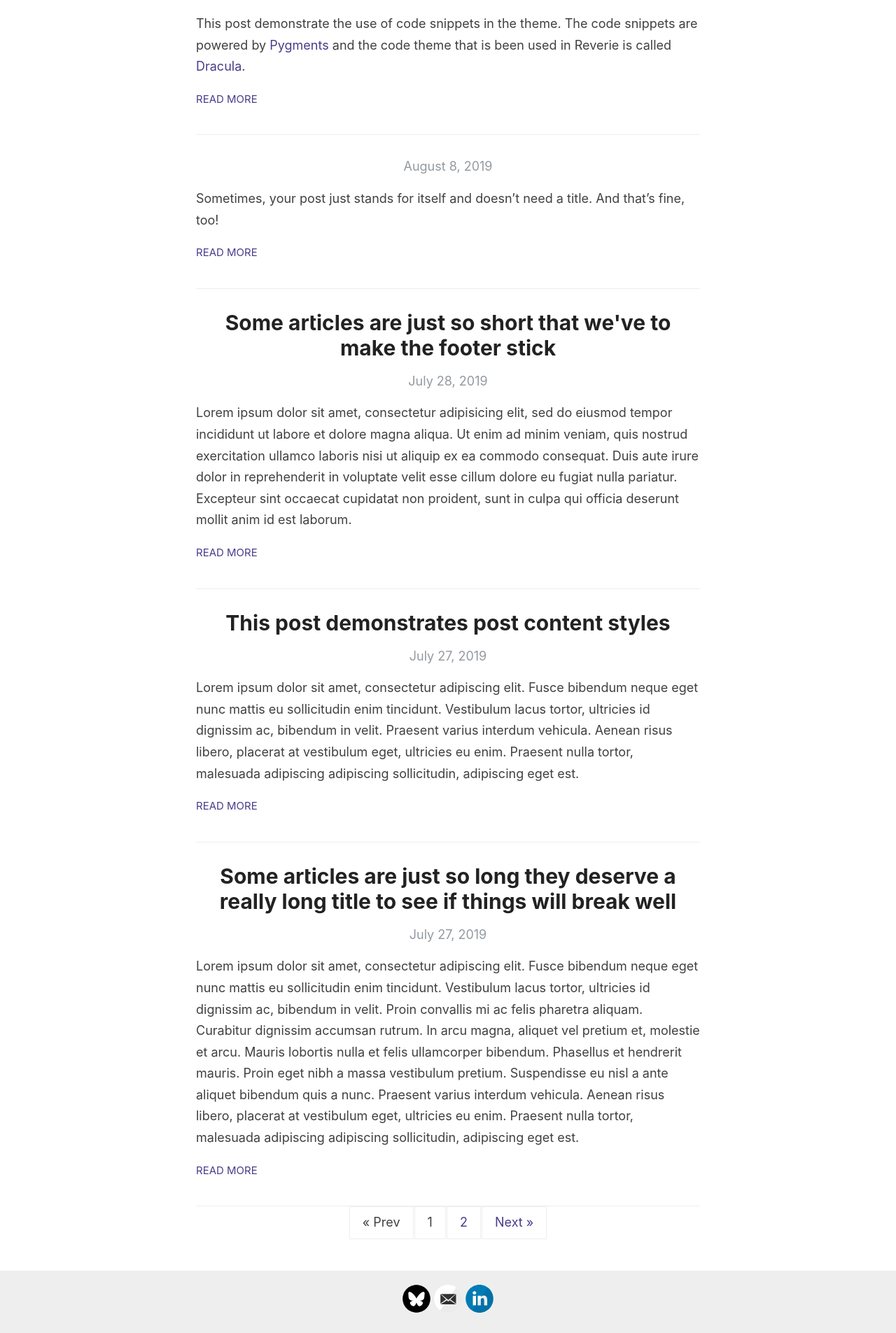
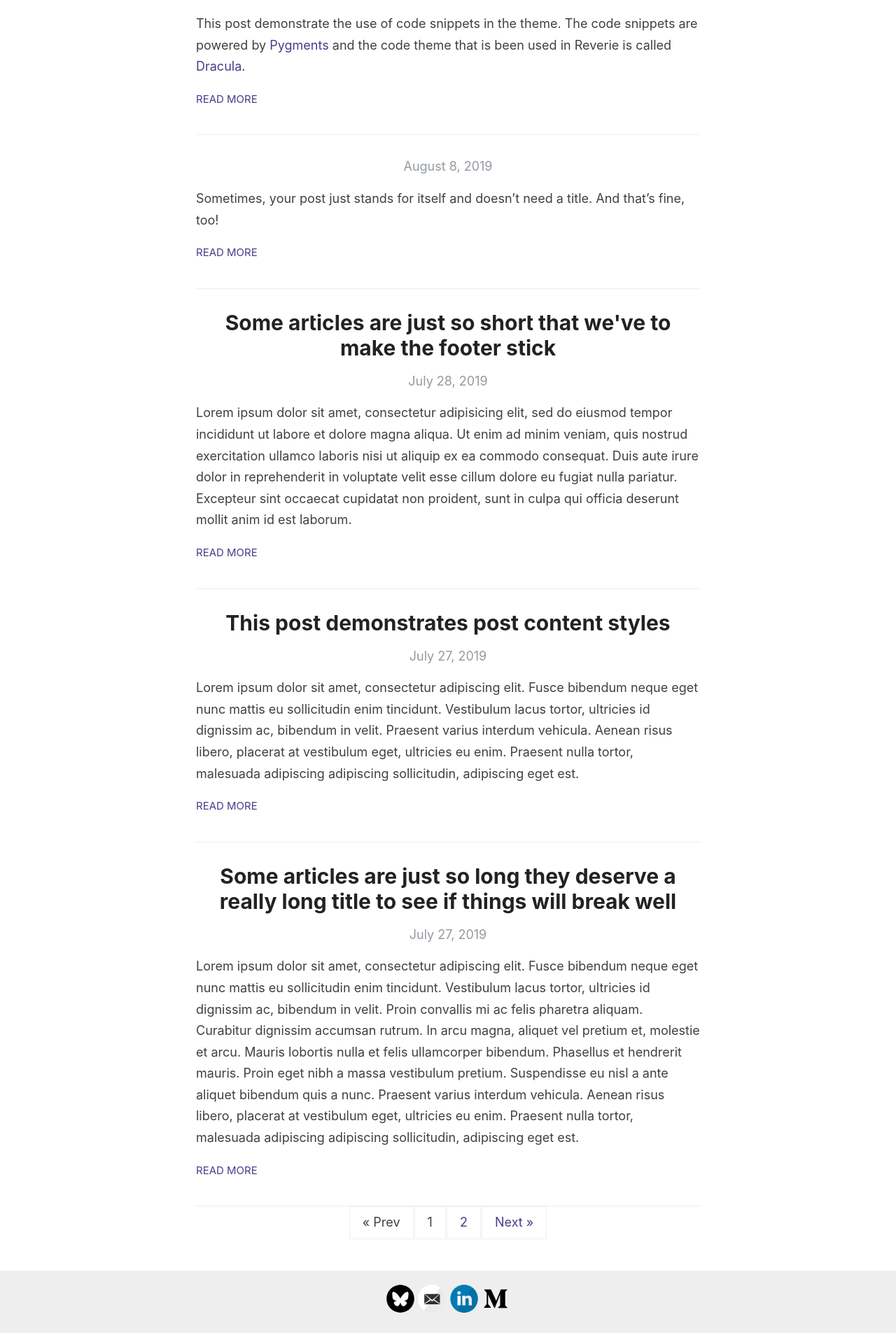
Before and after one commit to lavishaparab/lavishaparab.github.io, a Jekyll site: the page built from index.html, in a window 1280 px wide. Shown: the part 984-2889 px from the top of the page at 70% size. Built offline with Jekyll 4.4.1, drawn with Linux system fonts in a browser that asks for light colours; the list of posts is cut into pages by our own code.

Commit message:
Update svg-icons.html
added medium link

```diff
--- a/_includes/svg-icons.html
+++ b/_includes/svg-icons.html
@@ -2,6 +2,8 @@
 {% if site.footer-links.email %}<a href="mailto:{{ site.footer-links.email }}"><i class="svg-icon email"></i></a>{% endif %}
 {% if site.footer-links.github %}<a href="https://github.com/{{ site.footer-links.github }}" target="_blank"><i class="svg-icon github"></i></a>{% endif %}
 {% if site.footer-links.linkedin %}<a href="https://www.linkedin.com/in/{{ site.footer-links.linkedin }}" target="_blank"><i class="svg-icon linkedin"></i></a>{% endif %}
+{% if site.footer-links.medium %}<a href="https://www.medium.com/{{ site.footer-links.medium }}" target="_blank"><i class="svg-icon medium"></i></a>{% endif %}
+
 <!-- comment starts
 {% if site.footer-links.dribbble %}<a href="https://dribbble.com/{{ site.footer-links.dribbble }}" target="_blank"><i class="svg-icon dribbble"></i></a>{% endif %}
 {% if site.footer-links.instagram %}<a href="https://instagram.com/{{ site.footer-links.instagram }}" target="_blank"><i class="svg-icon instagram"></i></a>{% endif %}
```
